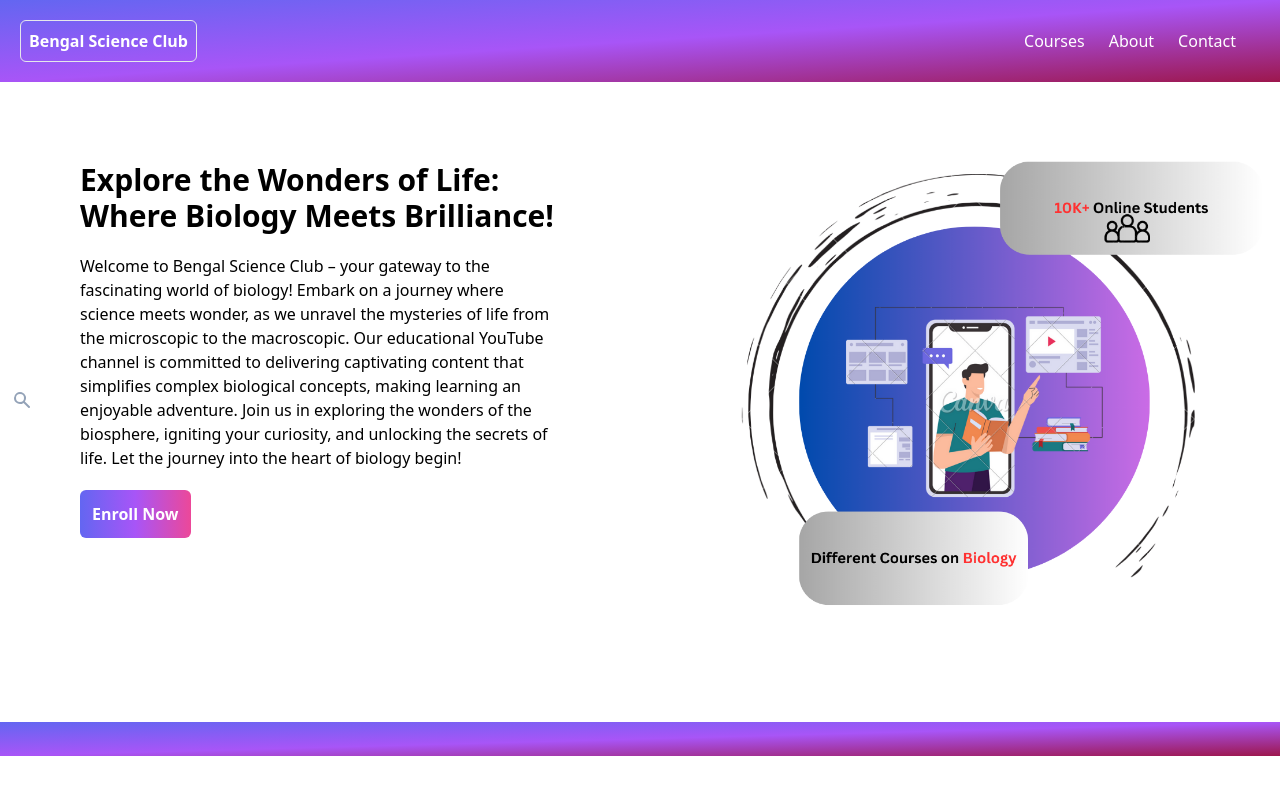
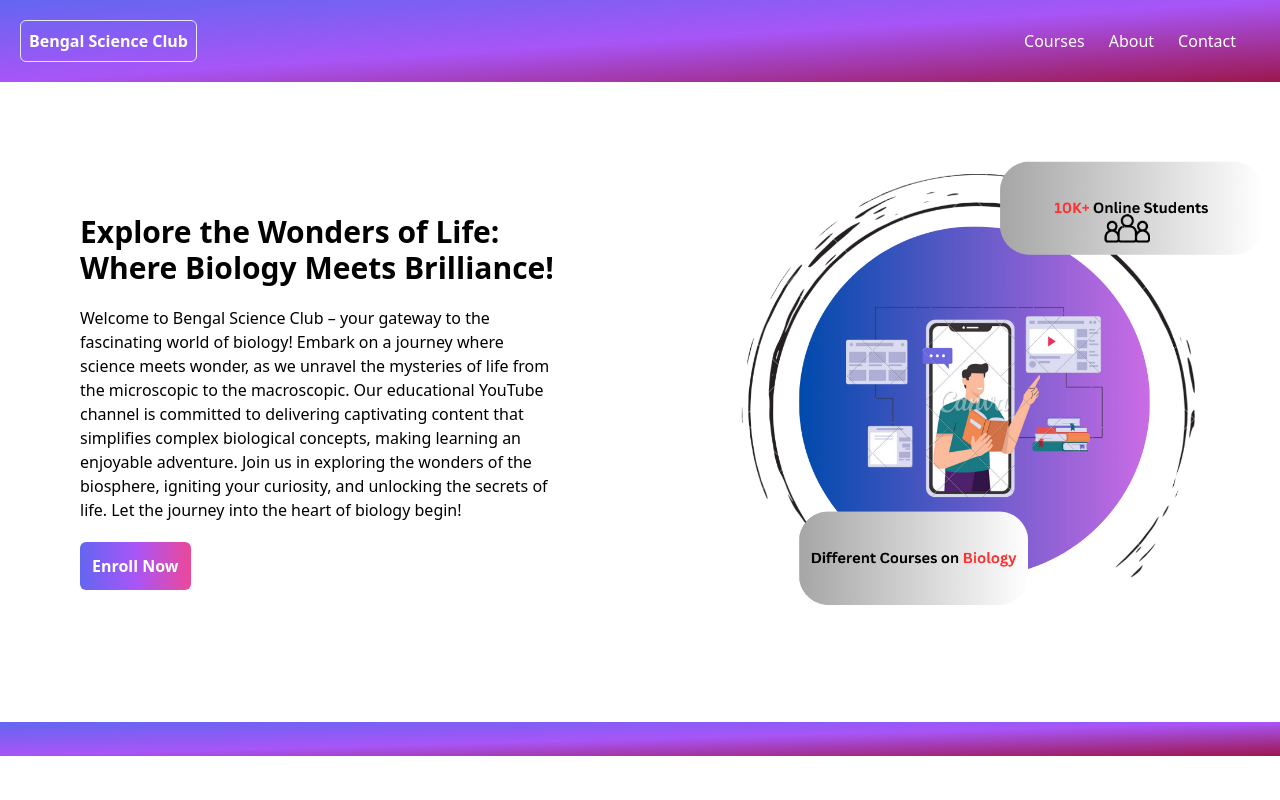
Before and after one commit to tanbirali/Bengal-Science-Club-Website, a React (Vite) app: page / in a window 1280 px wide. Shown: the top 800 px of the page. Built offline with nearby package versions, Linux system fonts and the light colour scheme.

Commit message:
Search svg removed

```diff
--- a/src/components/Home.jsx
+++ b/src/components/Home.jsx
@@ -4,7 +4,7 @@
 const Home = () => {
   return (
     <div>
-      <div className="grid grid-cols-1 lg:grid-cols-2">
+      <div className="grid grid-cols-1 lg:grid-cols-2 items-center">
         <div className="p-20 space-y-5">
           <h1 className="text-3xl font-bold">
             Explore the Wonders of Life: Where Biology Meets Brilliance!
@@ -25,13 +25,7 @@
           </button>
         </div>
         <div className="w-full p-2">
-          <img
-            src="/bsc-header-image.png"
-            alt="Header Image"
-            height={1080}
-            width={1080}
-            className="h-full w-full"
-          />
+          <img src="/bsc-header-image.png" alt="Header Image" className="" />
         </div>
       </div>
       <div className="bg-gradient-to-br from-indigo-500 via-purple-500 to-pink-800">
@@ -46,19 +40,6 @@
       <div className="flex flex-col items-center justify-center p-10 space-y-5">
         <h1 className="text-3xl font-bold ">Search Online Courses</h1>
         <div className="flex space-x-5">
-          <svg
-            width="20"
-            height="20"
-            fill="currentColor"
-            class="absolute left-3 top-1/2 -mt-2.5 text-slate-400 pointer-events-none group-focus-within:text-blue-500"
-            aria-hidden="true"
-          >
-            <path
-              fill-rule="evenodd"
-              clip-rule="evenodd"
-              d="M8 4a4 4 0 100 8 4 4 0 000-8zM2 8a6 6 0 1110.89 3.476l4.817 4.817a1 1 0 01-1.414 1.414l-4.816-4.816A6 6 0 012 8z"
-            />
-          </svg>
           <input
             placeholder="Search Your Course "
             type="text"
```
